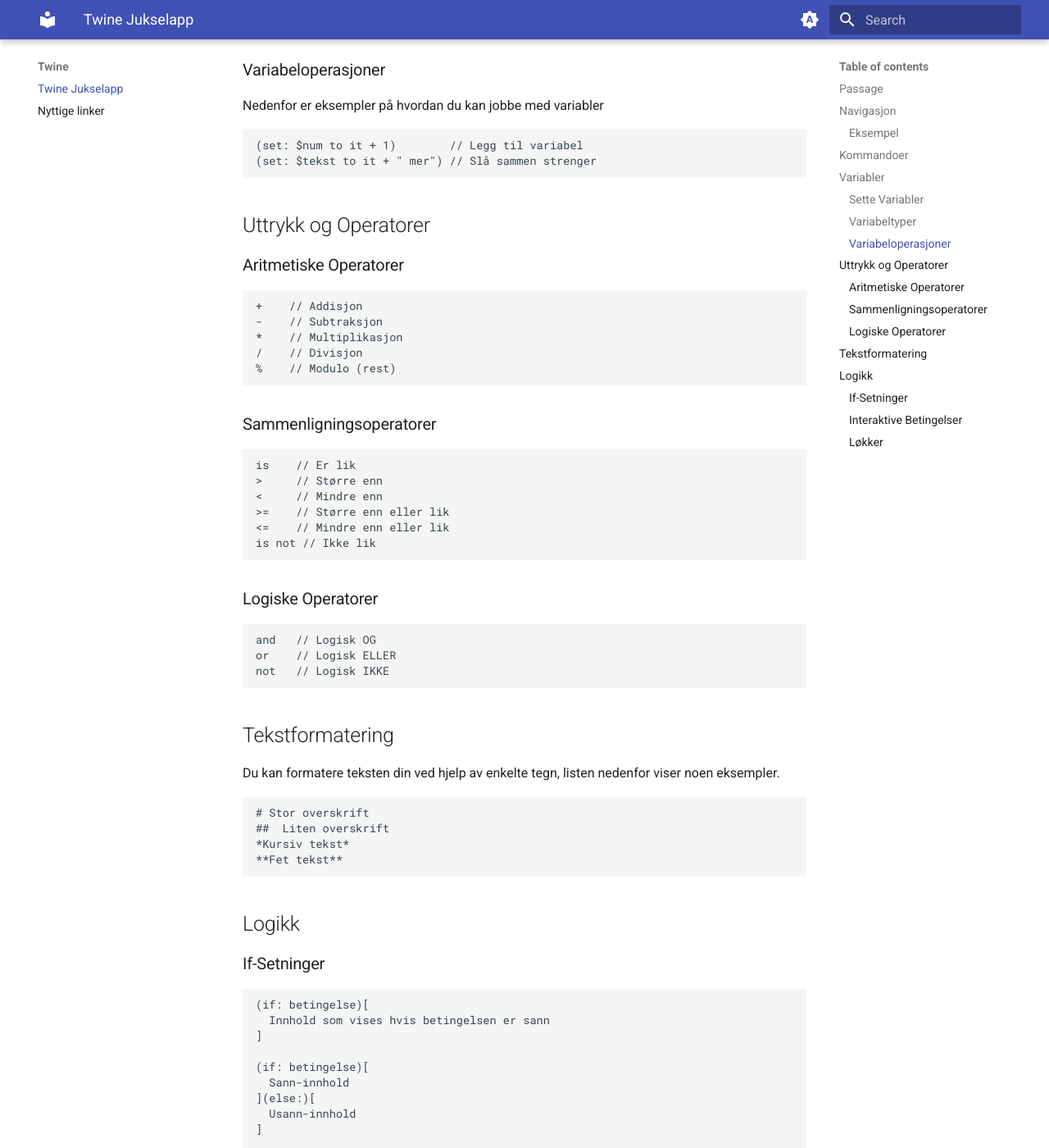
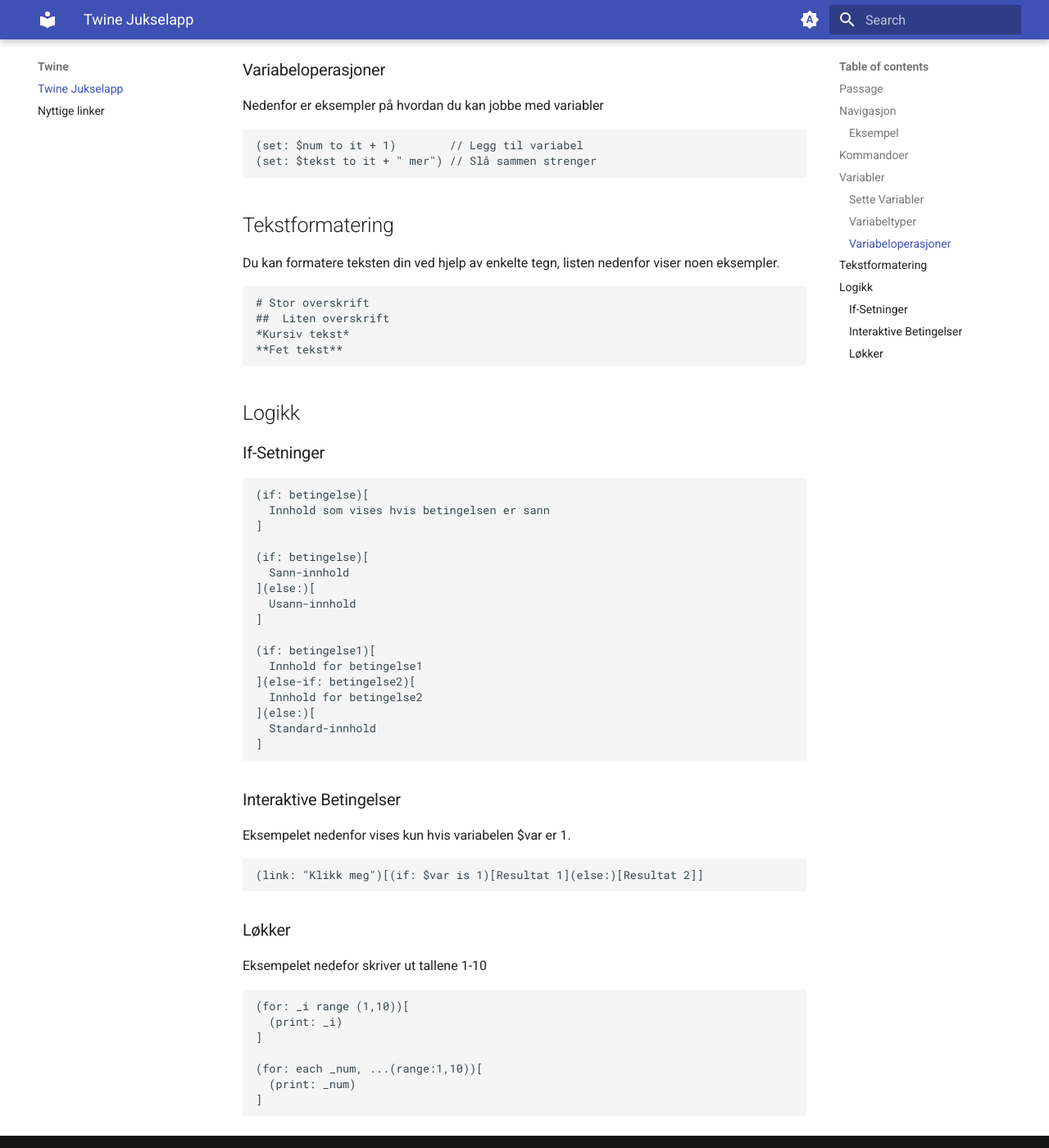
Before and after one commit to tor30122/Twine, an MkDocs documentation site: the page built from docs/index.md, in a window 1280 px wide and 1400 px high, scrolled down 1737 px. Shown: the whole window at 82% size. Built offline with MkDocs 1.6.1 and Material for MkDocs 9.7.7, drawn with Linux system fonts in a browser that asks for light colours.

Commit message:
Oppdatering

````diff
--- a/docs/index.md
+++ b/docs/index.md
@@ -58,35 +58,8 @@ Nedenfor er eksempler på hvordan du kan jobbe med variabler
 (set: $tekst to it + " mer") // Slå sammen strenger
 ```
 
-## Uttrykk og Operatorer
+## Tekstformatering
 
-### Aritmetiske Operatorer
-```
-+    // Addisjon
--    // Subtraksjon
-*    // Multiplikasjon
-/    // Divisjon
-%    // Modulo (rest)
-```
-
-### Sammenligningsoperatorer
-```
-is    // Er lik
->     // Større enn
-<     // Mindre enn
->=    // Større enn eller lik
-<=    // Mindre enn eller lik
-is not // Ikke lik
-```
-
-### Logiske Operatorer
-```
-and   // Logisk OG
-or    // Logisk ELLER
-not   // Logisk IKKE
-```
-
-## Tekstformatering
 Du kan formatere teksten din ved hjelp av enkelte tegn, listen nedenfor viser noen eksempler.
 
 ```
@@ -120,6 +93,9 @@ Du kan formatere teksten din ved hjelp av enkelte tegn, listen nedenfor viser no
 ```
 
 ### Interaktive Betingelser
+
+Eksempelet nedenfor vises kun hvis variabelen $var er 1.
+
 ```
 (link: "Klikk meg")[(if: $var is 1)[Resultat 1](else:)[Resultat 2]]
 ```
````
